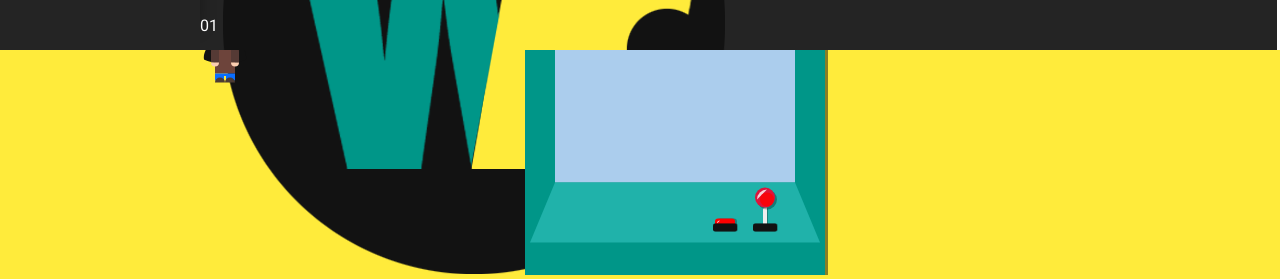
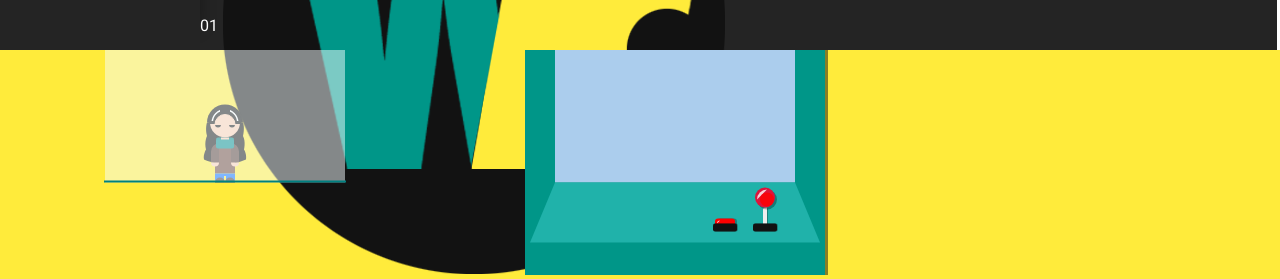
Before and after one commit to whatpull/whatpull-legacy, a Gatsby site: page / in a window 1280 px wide. Shown: the top 279 px of the page. Built offline with nearby package versions, Linux system fonts and the light colour scheme; Gatsby itself is replaced by a stand-in of ours; animation ran at ten frames a second.

Commit message:
인형뽑기 크레인 인형 잡기 개발

```diff
--- a/src/components/canvas/canvasclawcrane.js
+++ b/src/components/canvas/canvasclawcrane.js
@@ -11,7 +11,7 @@ export default function CanvasCrawCrane({ handleSetAudioCatchIsPlay, handleSetAu
     const joystickDegree = useRef(0);
     const downbuttonAnimationSpeed = useRef(1);
     const downbuttonDirection = useRef();
-    const craneDirection = useRef('down');
+    const craneDirection = useRef('stop');
     const craneMoveX = useRef(0);
     const craneMoveY = useRef(0);
     const centerX = useRef(0);
@@ -149,9 +149,8 @@ export default function CanvasCrawCrane({ handleSetAudioCatchIsPlay, handleSetAu
             }
 
             let craneHandIsOpen = false;
-            if(craneDirection.current === 'up'
-                || craneDirection.current === 'left'
-                || craneMoveY.current > craneMinMoveY) {
+            if(craneDirection.current === 'down'
+                || craneDirection.current === 'stop') {
                 craneHandIsOpen = true;
             } else {
                 craneHandIsOpen = false;
@@ -373,9 +372,11 @@ export default function CanvasCrawCrane({ handleSetAudioCatchIsPlay, handleSetAu
             if(calculate === maxY) {
                 handleSetAudioCatchIsPlay(true);
                 cancelAnimationFrame(raf.current);
+                craneDirection.current = 'down';
                 startAnimation(animateCrane);
+            } else {
+                startAnimation(animateDownbutton);
             }
-            startAnimation(animateDownbutton);
         }
 
         const animateCrane = time => {
@@ -389,24 +390,32 @@ export default function CanvasCrawCrane({ handleSetAudioCatchIsPlay, handleSetAu
             } else if(craneDirection.current === 'left') {
                 craneMoveX.current = Math.max(craneMoveX.current - progress * 0.001, craneMinMoveX);
             }
+
             drawClawCraneGameGlass(centerX.current, centerY.current);
             handleCrane(craneDirection.current, craneMoveX.current, craneMoveY.current);
 
+            // 방향 설정
             if(craneMoveY.current === craneMaxMoveY) {
                 craneDirection.current = 'up';
             } else if(craneMoveY.current === craneMinMoveY) {
                 if(craneMoveX.current === craneMinMoveX) {
-                    craneDirection.current = 'down';
-                    downbuttonDirection.current = undefined;
-                    downbuttonAnimationSpeed.current = 1;
-                    cancelAnimation();
-                    drawClawCraneGameControlBox(centerX.current, centerY.current, 0, 0);
-                    handleSetAudioCatchIsStop(true);
+                    craneDirection.current = 'stop';
                 } else {
                     craneDirection.current = 'left';
                 }
             }
-            startAnimation(animateCrane);
+
+            if(craneDirection.current === 'stop') {
+                handleSetAudioCatchIsStop(true);
+                downbuttonDirection.current = undefined;
+                downbuttonAnimationSpeed.current = 1;
+                cancelAnimation();
+                drawClawCraneGameControlBox(centerX.current, centerY.current, 0, 0);
+                drawClawCraneGameGlass(centerX.current, centerY.current);
+                handleCrane(craneDirection.current, craneMoveX.current, craneMoveY.current);
+            } else {
+                startAnimation(animateCrane);
+            }
         }
 
         const startAnimation = (animate) => {
@@ -431,14 +440,14 @@ export default function CanvasCrawCrane({ handleSetAudioCatchIsPlay, handleSetAu
 
         const handleKeydown = (event) => {
             const playAnimationJoystick = (direction) => {
-                if(craneMoveY.current === 0 && craneDirection.current === 'down') { // 초기상태 체크
+                if(craneMoveY.current === 0 && craneDirection.current === 'stop') { // 초기상태 체크
                     cancelAnimationFrame(raf.current);
                     joystickDirection.current = direction;
                     startAnimation(animateJoystick);
                 }
             }
             const playAnimationDownbutton = (direction) => {
-                if(craneMoveY.current === 0 && craneDirection.current === 'down') { // 초기상태 체크
+                if(craneMoveY.current === 0 && craneDirection.current === 'stop') { // 초기상태 체크
                     cancelAnimationFrame(raf.current);
                     downbuttonDirection.current = direction;
                     startAnimation(animateDownbutton);
@@ -456,7 +465,7 @@ export default function CanvasCrawCrane({ handleSetAudioCatchIsPlay, handleSetAu
 
         const handleKeyUp = (event) => {
             const stopAnimationJoystick = () => {
-                if(craneMoveY.current === 0 && craneDirection.current === 'down') { // 초기상태 체크
+                if(craneMoveY.current === 0 && craneDirection.current === 'stop') { // 초기상태 체크
                     joystickDirection.current = undefined;
                     joystickAnimationSpeed.current = 1;
                     joystickDegree.current = 0;
--- a/src/components/canvas/canvasdolllittleprincess.js
+++ b/src/components/canvas/canvasdolllittleprincess.js
@@ -32,11 +32,11 @@ export default function CanvasDollLittlePrincess({ isCatch, animationCrane }) {
 
             const animate = animationCrane();
             const x = centerX.current + animate.craneMoveX;
-            const y = centerY.current - bodyRadius - bodyHeight + (animate.craneMoveY - 100);
+            const y = centerY.current - bodyRadius - bodyHeight + ((isCatch && (animate.craneDirection === 'up' || animate.craneDirection === 'left')) ? (animate.craneMoveY - 100) : 0);
             drawDollHead(x, y, headRadius, hairRadius);
             drawDollBody(x, y, headRadius, hairRadius, neckHeight, bodyRadius, bodyHeight);
             drawDollNeck(x, y, headRadius, neckHeight);
-            // drawClawCraneGameGlass(centerX.current, centerY.current);
+            drawClawCraneGameGlass(centerX.current, centerY.current);
         }
 
         const drawDollHead = (centerX, centerY, headRadius, hairRadius) => {
--- a/src/components/content/clawcranegame.js
+++ b/src/components/content/clawcranegame.js
@@ -27,13 +27,9 @@ export default function ClawCraneGame() {
         }
     }, []);
     const handleCrane = useCallback((craneDirection, craneMoveX, craneMoveY) => {
-        if(craneDirection === 'down') {
-
-        } else {
-            setCraneDirection(craneDirection);
-            setCraneMoveX(craneMoveX);
-            setCraneMoveY(craneMoveY);
-        }
+        setCraneDirection(craneDirection);
+        setCraneMoveX(craneMoveX);
+        setCraneMoveY(craneMoveY);
     }, [])
     const animationCrane = useCallback(() => {
         return {craneDirection: craneDirection, craneMoveX: craneMoveX, craneMoveY: craneMoveY}
```
